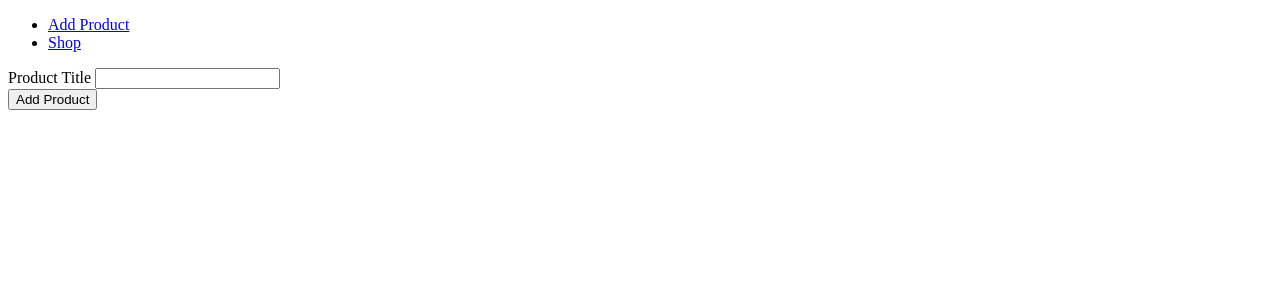
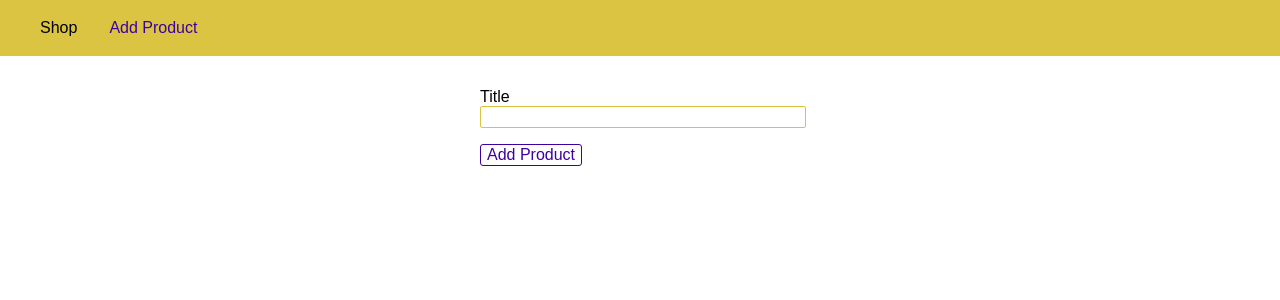
Before and after one commit to minhtri1612/NODEJS_crash_course, a Node server app: page /admin/add-product in a window 1280 px wide; the page is wider, and only the part inside the window is pictured. Shown: the top 300 px of that part. Run offline with Node 20, Linux system fonts and the light colour scheme.

Commit message:
style our pages

```diff
--- a/views/add-product.html
+++ b/views/add-product.html
@@ -1,29 +1,117 @@
 <!DOCTYPE html>
 <html lang="en">
+
 <head>
     <meta charset="UTF-8">
     <meta name="viewport" content="width=device-width, initial-scale=1.0">
-    <title>Document</title>
+    <meta http-equiv="X-UA-Compatible" content="ie=edge">
+    <title>Add Product</title>
+    <style>
+        body {
+            padding: 0;
+            margin: 0;
+            font-family: sans-serif;
+        }
+
+        main {
+            padding: 1rem;
+        }
+
+        .main-header {
+            width: 100%;
+            height: 3.5rem;
+            background-color: #dbc441;
+            padding: 0 1.5rem;
+        }
+
+        .main-header__nav {
+            height: 100%;
+            display: flex;
+            align-items: center;
+        }
+
+        .main-header__item-list {
+            list-style: none;
+            margin: 0;
+            padding: 0;
+            display: flex;
+        }
+
+        .main-header__item {
+            margin: 0 1rem;
+            padding: 0;
+        }
+
+        .main-header__item a {
+            text-decoration: none;
+            color: black;
+        }
+
+        .main-header__item a:hover,
+        .main-header__item a:active,
+        .main-header__item a.active {
+            color: #3e00a1;
+        }
+
+        .product-form {
+            width: 20rem;
+            max-width: 90%;
+            margin: auto;
+        }
+
+        .form-control {
+            margin: 1rem 0;
+        }
+
+        .form-control label,
+        .form-control input {
+            display: block;
+            width: 100%;
+        }
+
+        .form-control input {
+            border: 1px solid #dbc441;
+            font: inherit;
+            border-radius: 2px;
+        }
+
+        button {
+            font: inherit;
+            border: 1px solid #3e00a1;
+            color: #3e00a1;
+            background: white;
+            border-radius: 3px;
+            cursor: pointer;
+        }
+
+        button:hover,
+        button:active {
+            background-color: #3e00a1;
+            color: white;
+        }
+    </style>
 </head>
+
 <body>
-    <header>
-        <nav>
-            <ul>
-                <li><a href="/admin/add-product">Add Product</a></li>
-                <li><a href="/">Shop</a></li>
+    <header class="main-header">
+        <nav class="main-header__nav">
+            <ul class="main-header__item-list">
+                <li class="main-header__item"><a href="/">Shop</a></li>
+                <li class="main-header__item"><a class="active" href="/admin/add-product">Add Product</a></li>
             </ul>
         </nav>
     </header>
 
     <main>
-        <form action="/add-product" method="POST">
-            <div>
-                <label for="title">Product Title</label>
-                <input type="text" id="title" name="title">
+        <form class="product-form" action="/admin/add-product" method="POST">
+            <div class="form-control">
+                <label for="title">Title</label>
+                <input type="text" name="title" id="title">
             </div>
+
             <button type="submit">Add Product</button>
-
         </form>
     </main>
-<body>
+</body>
+
 </html>
```
Also changed, not shown: views/shop.html (+59 -8 lines).
